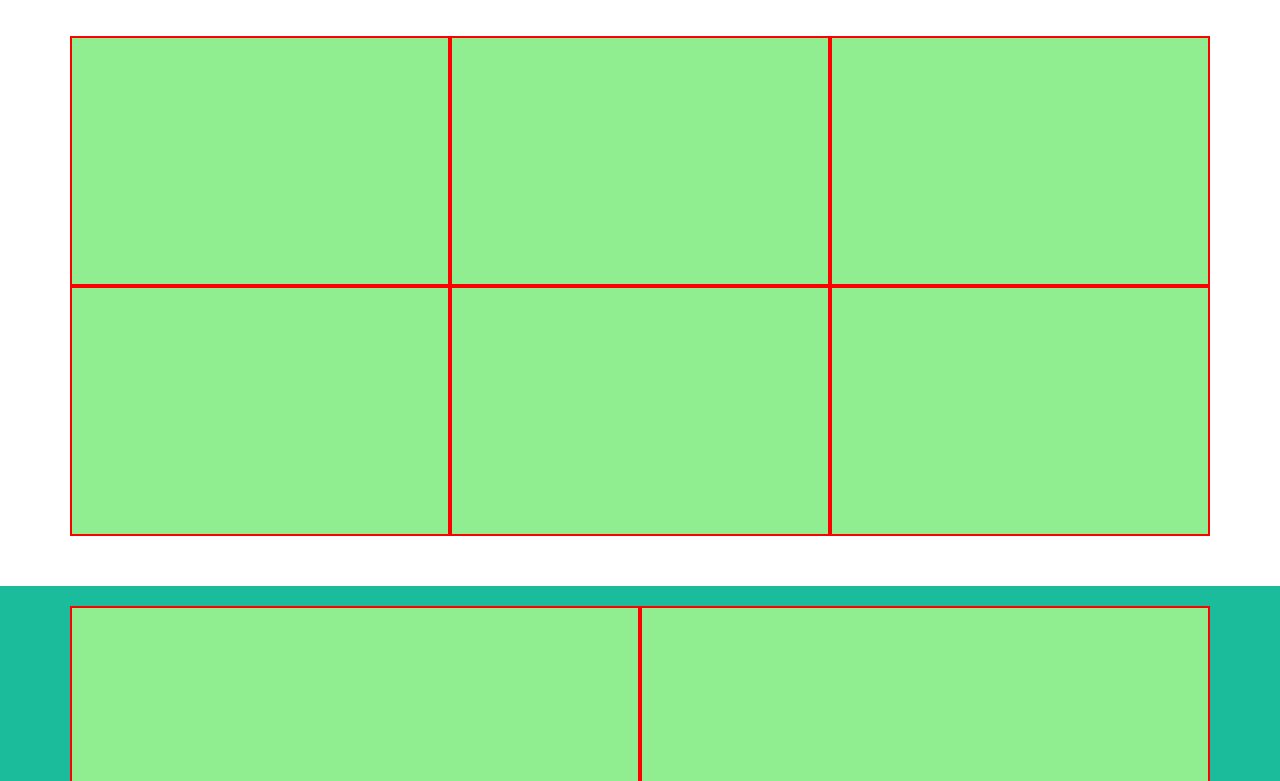
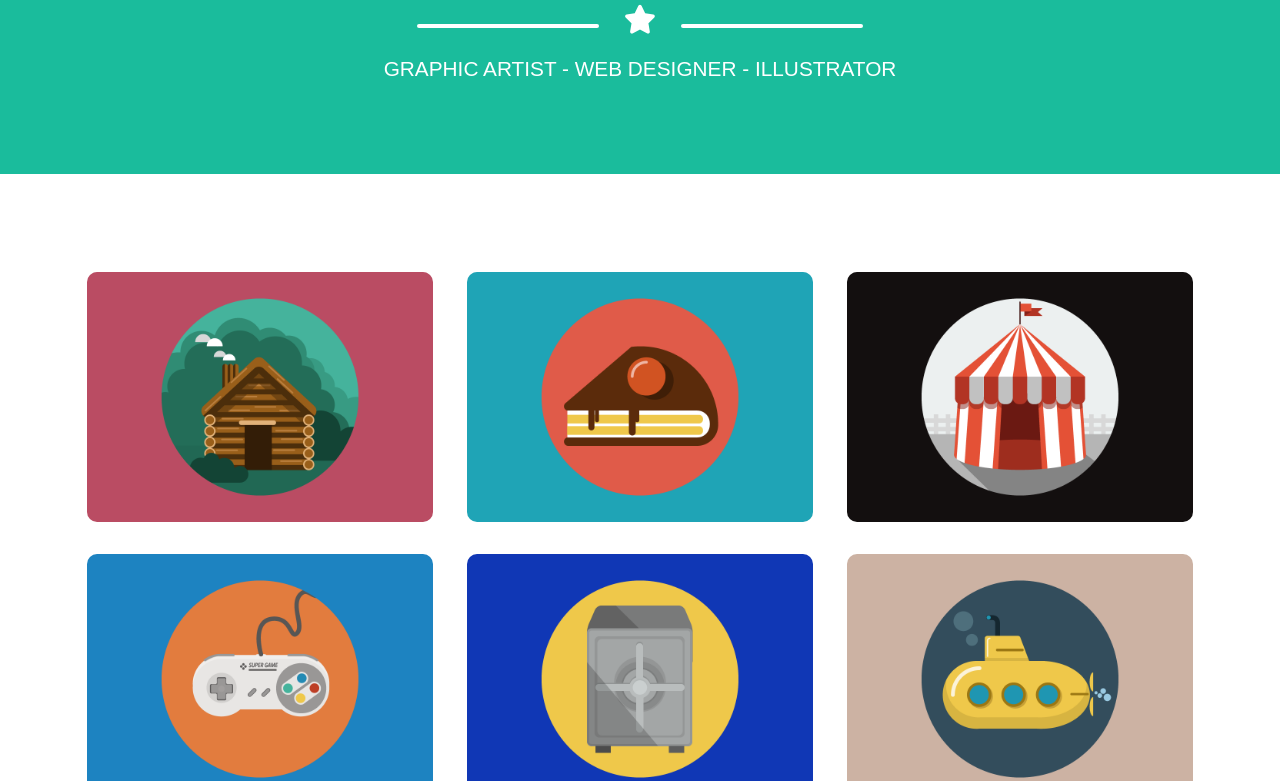
Before and after one commit to RiccardoB97/html-css-bootstrap-freelancer, a plain HTML site: page index.html in a window 1280 px wide. Shown: the part 490-1271 px from the top of the page. Drawn offline with nearby package versions, Linux system fonts and the light colour scheme.

Commit message:
Add jumbotron and portfolio section

```diff
--- a/assets/style.css
+++ b/assets/style.css
@@ -1,12 +1,27 @@
+/* Common classes */
+
 body{
     font-family: Arial, Helvetica, sans-serif;
 }
+
+/* Utilities */
 
 .dbg{
     background-color: lightgreen;
     border: 2px solid red;
     height: 250px;
 }
+
+.d_flex{
+    display: flex;
+}
+
+.star{
+    color: white;
+    font-size: 1.8rem;
+}
+
+
 
 /******
 Header
@@ -50,11 +65,45 @@ Main
 .jumbotron img{
     height: 260px;
 }
+
+.jumbotron h1{
+    color: white;
+    padding: 20px 0;
+}
+
+.star{
+    color: white;
+    font-size: 1.8rem;
+    padding: 0 20px;
+}
+
+.jumbotron span::after, .jumbotron span::before{
+    content: "";
+    height: 4px;
+    border-radius: 2px;
+    background-color: white;
+    width: 15%;
+    display: inline-block;
+    vertical-align: middle;
+}
+
+.jumbotron h2{
+    color: white;
+    text-transform: uppercase;
+    padding: 20px 0;
+    font-size: 1rem;
+}
+
+
 /* Portfolio */
 .portfolio{
     padding:50px 0;
 }
 
+.portfolio img{
+    width: 95%;
+    border-radius: 10px;
+}
 /* About */
 
 .about{
@@ -107,3 +156,17 @@ footer{
     font-size: 0.7rem;
     margin: 0 auto;
 }
+
+
+
+/* Mediaquerys */
+
+@media screen and (min-width:768px){
+    .jumbotron h1{
+        font-size: 3.5rem;
+    }
+
+    .jumbotron h2{
+        font-size: 1.3rem;
+    }
+}
--- a/index.html
+++ b/index.html
@@ -4,6 +4,7 @@
     <meta charset="UTF-8">
     <meta name="viewport" content="width=device-width, initial-scale=1.0">
     <link rel="stylesheet" href="https://cdn.jsdelivr.net/npm/bootstrap@4.6.0/dist/css/bootstrap.min.css" integrity="sha384-B0vP5xmATw1+K9KRQjQERJvTumQW0nPEzvF6L/Z6nronJ3oUOFUFpCjEUQouq2+l" crossorigin="anonymous">
+    <script src="https://kit.fontawesome.com/1d47f7a9f5.js" crossorigin="anonymous"></script>
     <link rel="stylesheet" href="./assets/style.css">
     <title>Boostrap Freelance</title>
 </head>
@@ -39,19 +40,43 @@
         <!-- Jumbotron section -->
         <section class="jumbotron text-center">
             <img src="./assets/img/avatar.svg" alt="">
+            <div class="container">
+                <div class="row">
+                    <div class="col-12">
+                        <h1> START BOOTSTRAP</h1>
+                    </div>
+                </div>
+            </div>
+            <span>
+                <i class=" star star fas fa-star"></i>
+            </span>
+            <h2>graphic artist - web designer - illustrator</h2>
         </section>
         <!-- /Jumbotron section -->
 
         <!-- Portfolio section -->
         <section class="portfolio">
+
             <div class="container">
                 <div class="row row-cols-1 row-cols-sm-1 row-cols-md-2 row-cols-lg-3">
-                    <div class="col dbg"></div>
-                    <div class="col dbg"></div>
-                    <div class="col dbg"></div>
-                    <div class="col dbg"></div>
-                    <div class="col dbg"></div>
-                    <div class="col dbg"></div>
+                    <div class="col text-center px-2 py-3">
+                        <img src="./assets/img/cabin.png" alt="">
+                    </div>
+                    <div class="col text-center px-2 py-3">
+                        <img src="./assets/img/cake.png" alt="">
+                    </div>
+                    <div class="col text-center px-2 py-3">
+                        <img src="./assets/img/circus.png" alt="">
+                    </div>
+                    <div class="col text-center px-2 py-3">
+                        <img src="./assets/img/game.png" alt="">
+                    </div>
+                    <div class="col text-center px-2 py-3">
+                        <img src="./assets/img/safe.png" alt="">
+                    </div>
+                    <div class="col text-center px-2 py-3">
+                        <img src="./assets/img/submarine.png" alt="">
+                    </div>
                 </div>
             </div>
         </section>
```
